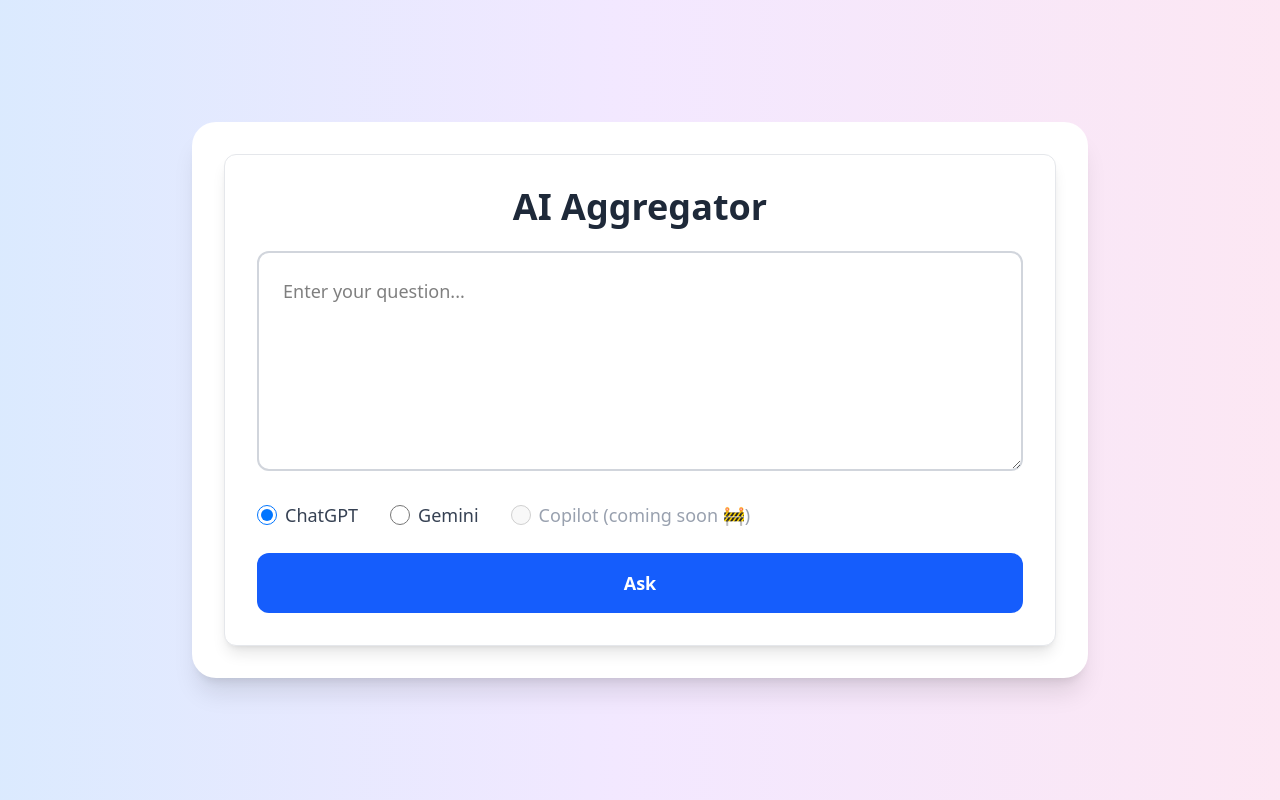
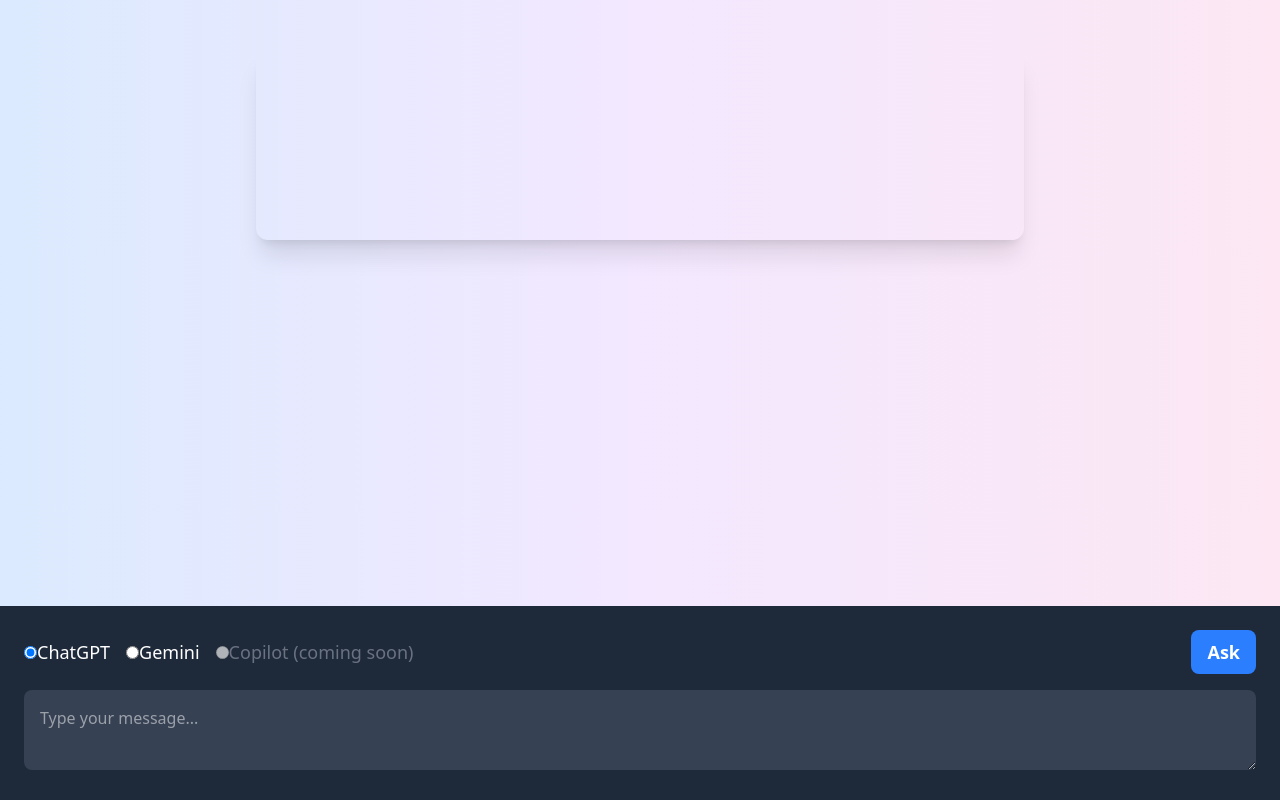
Before and after one commit to imrkarthikeyan/AI-Lab-Frontend, a React (Vite) app: page / in a window 1280 px wide. Built offline with nearby package versions, Linux system fonts and the light colour scheme.

Commit message:
updated version

```diff
--- a/src/App.jsx
+++ b/src/App.jsx
@@ -9,14 +9,24 @@
   const[model,setModel]=useState("chatgpt");
   const[response,setResponse]=useState("");
   const[loading,setLoading]=useState(false);
+  const[questions,setQuestions]=useState([]);
 
   const handleSubmit=async(e)=>{
     e.preventDefault();
     setLoading(true);
-    setResponse("");
+
+    setQuestions((prevQuestions)=>[
+      ...prevQuestions,
+      {type:"user",text:prompt}
+    ])
 
     try{
       const res=await axios.post("http://127.0.0.1:5000/api/respond",{prompt,model,});
+      setQuestions((prevQuestions)=>[
+        ...prevQuestions,
+        {type:"ai",text:res.data.answer || JSON.stringify(res.data)}
+      ]);
+      setPrompt("")
       setResponse(res.data.answer || JSON.stringify(res.data));
     }
     catch(err){
@@ -26,73 +36,79 @@
   };
 
   return(
-    <div className="min-h-screen bg-gradient-to-r from-blue-100 via-purple-100 to-pink-100 flex flex-col justify-center items-center px-6 py-12">
-      <div className="max-w-4xl w-full bg-white rounded-3xl shadow-xl p-8 space-y-8">
+    <div className="min-h-screen bg-gradient-to-r from-blue-100 via-purple-100 to-pink-100 flex flex-col px-6 py-12">
+      <div className="max-w-3xl w-full mx-auto rounded-xl shadow-xl p-8 space-y-6 flex flex-col h-full">
 
-        <div className="bg-white p-8 rounded-xl shadow-lg border border-gray-200">
-          <h1 className="text-4xl font-extrabold text-center text-gray-800 mb-6">AI Aggregator</h1>
-          <form onSubmit={handleSubmit} className="space-y-6">
-            <div className="relative">
-              <textarea
-                rows="6"
-                className="w-full p-6 border-2 border-gray-300 rounded-xl text-lg focus:ring-2 focus:ring-purple-500 focus:outline-none"
-                value={prompt}
-                onChange={(e)=>setPrompt(e.target.value)}
-                placeholder="Enter your question..."
-              />
+        <div className="flex flex-col space-y-4 overflow-auto flex-grow mb-32">
+          {/* <h1 className="text-4xl font-extrabold text-center text-gray-800 mb-6">AI Aggregator</h1> */}
+          {questions.map((q,index)=>(
+            <div key={index} className={`flex ${q.type==="user" ? "justify-start" : "justify-end"}`}>
+              <div className={`rounded-lg p-4 max-w-2xl text-sm ${q.type==="user" ? "bg-blue-500 text-white" : "bg-gray-700 text-white"}`}>
+                <p>{q.text}</p>
+              </div>
+            </div>
+          ))}
         </div>
 
-            <div className="flex space-x-8 text-lg">
-              <label className="flex items-center space-x-2 text-gray-700">
+        <div className="fixed bottom-0 left-0 w-full p-6 bg-gray-800">
+          <div className="flex justify-between items-center mb-4">
+            <div className="flex space-x-4">
+              <label className="text-lg text-white">
                   <input
+                    className="text-blue-500"
                     type="radio"
                     value="chatgpt"
                     checked={model==="chatgpt"}
                     onChange={(e)=>setModel(e.target.value)}
-                  className="h-5 w-5 text-blue-500 focus:ring-2 focus:ring-blue-500"
                 />
-                <span>ChatGPT</span>
+                ChatGPT
               </label>
 
-              <label className="flex items-center space-x-2 text-gray-700">
+              <label className="text-lg text-white">
                   <input
+                    className="text-purple-500"
                     type="radio"
                     value="gemini"
                     checked={model==="gemini"}
                     onChange={(e)=>setModel(e.target.value)}
-                  className="h-5 w-5 text-purple-500 focus:ring-2 focus:ring-purple-500"
                   />
-                <span>Gemini</span>
+                Gemini
               </label>
 
-              <label className="flex items-center space-x-2 text-gray-400">
+              <label className="text-gray-500 text-lg">
                 <input
+                  className="text-gray-300"
                   type="radio"
                   value="copilot"
                   disabled
-                  className="h-5 w-5 text-gray-300"
                 />
-                <span>Copilot (coming soon 🚧)</span>
+                Copilot (coming soon)
               </label>
             </div>
 
             <button
+              className="px-4 py-2 bg-blue-500 text-white text-lg rounded-lg font-semibold hover:bg-blue-600 transition"
               type="submit"
-              className="w-full py-4 bg-blue-600 text-white text-lg font-semibold rounded-xl hover:bg-blue-700 transition duration-300"
+              onClick={handleSubmit}
               disabled={loading}
             >
               {loading ? "Loading..." : "Ask"}
             </button>
-          </form>
+
+          </div>
+
+          <textarea
+            className="w-full p-4 bg-gray-700 rounded-lg text-white focus:outline-none focus:ring-2 focus:ring-blue-500"
+            rows="2"
+            placeholder="Type your message..."
+            value={prompt}
+            onChange={(e)=>setPrompt(e.target.value)}
+          />
+
         </div>
 
 
-        {response && (
-          <div className="bg-white p-8 rounded-xl shadow-lg border border-gray-200 mt-8">
-            <h3 className="text-2xl font-bold text-gray-800 mb-4">Response</h3>
-            <p className="text-lg text-gray-700 leading-relaxed">{response}</p>
-          </div>
-        )}
+
       </div>
     </div>
   );
```
Lines whose indentation alone changed are shown as unchanged.
